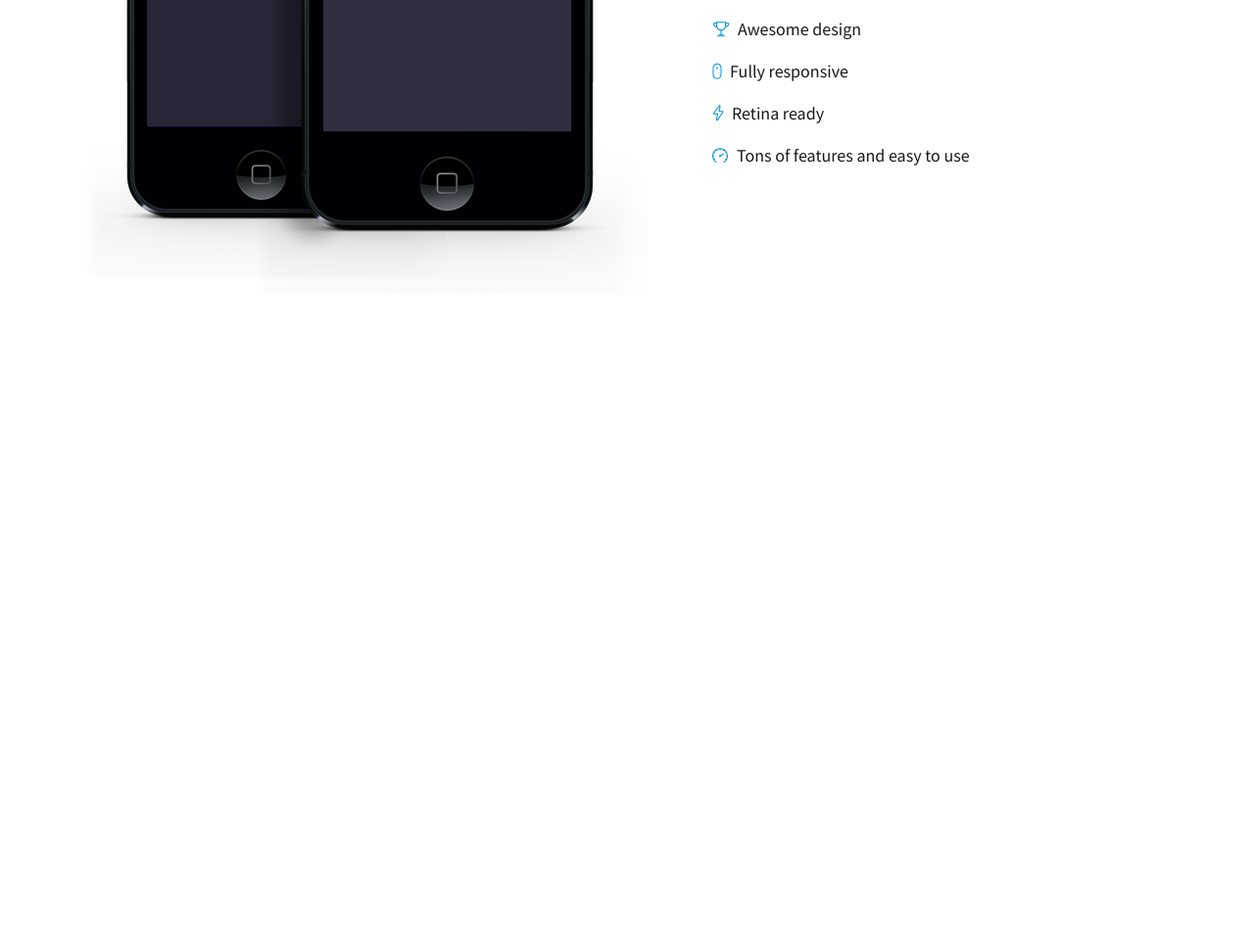
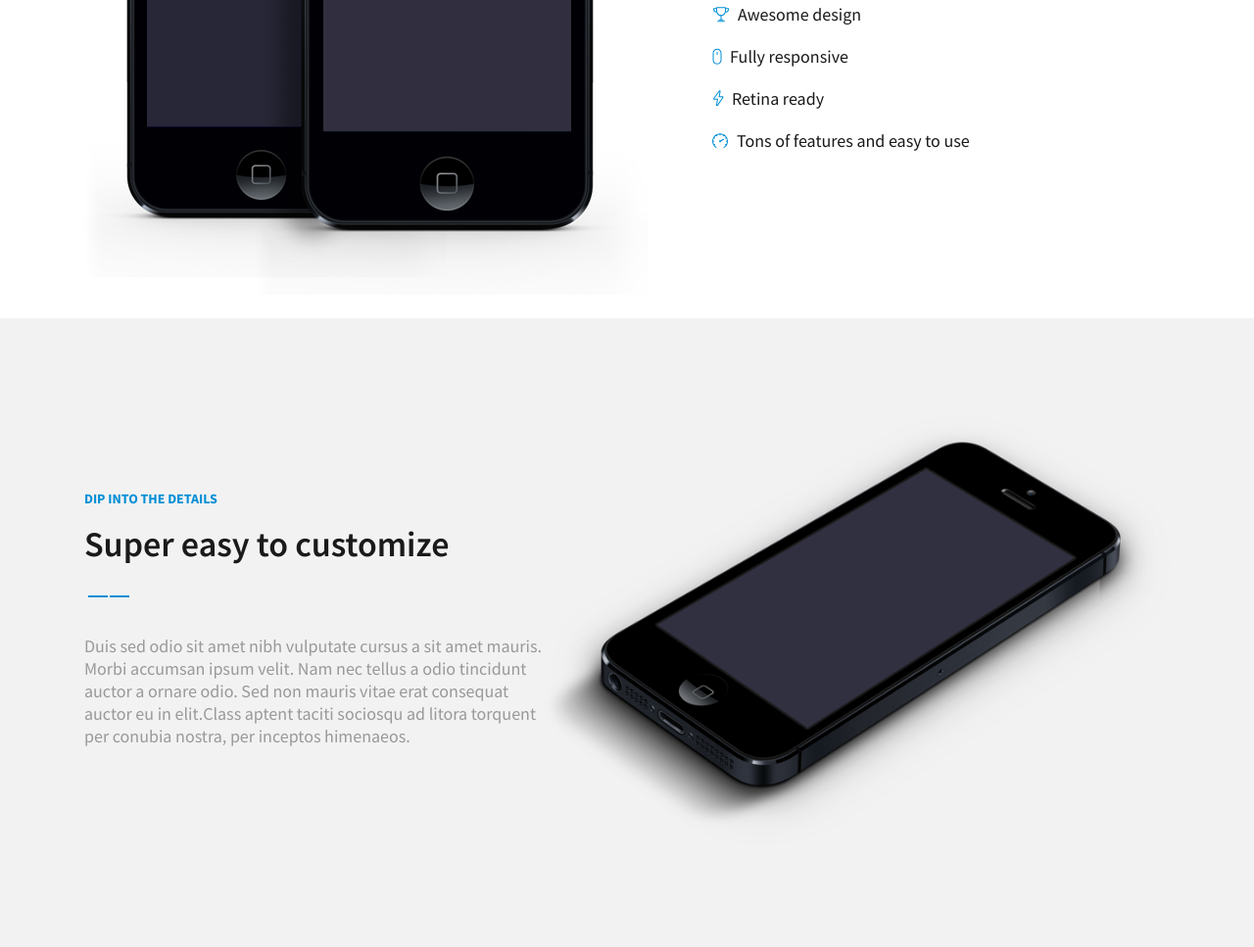
Before and after one commit to nnishim/control_02, a website: page index.html in a window 1280 px wide. Shown: the part 1772-2739 px from the top of the page at 98% size. Before the commit the page ends 2077 px from the top, so only its background shows below. Drawn offline with nearby package versions, Linux system fonts and the light colour scheme.

Commit message:
закончил details

```diff
--- a/index.html
+++ b/index.html
@@ -144,6 +144,20 @@
 				</div>
 			</div>
 		</div>
+		<div class="details details--gray">
+			<div class="container">
+				<div class="details__content">
+					<div class="details__info">
+						<span class="details__span top-span">Dip into the details</span>
+						<h1 class="details__title top-title">Super easy to customize</h1>
+						<p class="details__text">Duis sed odio sit amet nibh vulputate cursus a sit amet mauris. Morbi accumsan ipsum velit. Nam nec tellus a odio tincidunt auctor a ornare odio. Sed non  mauris vitae erat consequat auctor eu in elit.Class aptent taciti sociosqu ad litora torquent per conubia nostra, per inceptos himenaeos.</p>
+					</div>
+					<div class="details__image">
+						<img src="./img/iPhone 5.png" alt="" class="details__img">
+					</div>
+				</div>
+			</div>
+		</div>
 	</div>
 
 	<script src="./node_modules/bootstrap/dist/js/bootstrap.bundle.js"></script>
--- a/scss/adaptive.scss
+++ b/scss/adaptive.scss
@@ -60,5 +60,11 @@
 				left: 25px;
 			}
 		}
+		&__list-item{
+			display: flex;
+			align-items: center;
+			justify-content: flex-start;
+			margin-bottom: 20px;
+		}
 	}
 }
--- a/scss/style.scss
+++ b/scss/style.scss
@@ -249,6 +249,7 @@ $text-gray: #999;
 	}
 }
 .details{
+	margin-bottom: 1.25rem;
 	&__content{
 		@include space-between;
 	}
@@ -256,6 +257,9 @@ $text-gray: #999;
 		text-align: center;
 		max-width: 468px;
 		margin: 0 auto;
+	}
+	&__title{
+		margin-bottom: 70px;
 	}
 	&__text{
 		color: $text-gray;
@@ -272,6 +276,7 @@ $text-gray: #999;
 	&__list-item{
 		display: flex;
 		align-items: center;
+		justify-content: center;
 		margin-bottom: 20px;
 	}
 }
@@ -281,3 +286,8 @@ $text-gray: #999;
 	font-weight: 400;
 	margin-left: 7px;
 }
+.details--gray{
+	padding: 100px 0;
+	margin: 0;
+	background-color: #f2f2f2;
+}
```
Also changed, not shown: css/adaptive.css, css/style.css, 2 other files.
